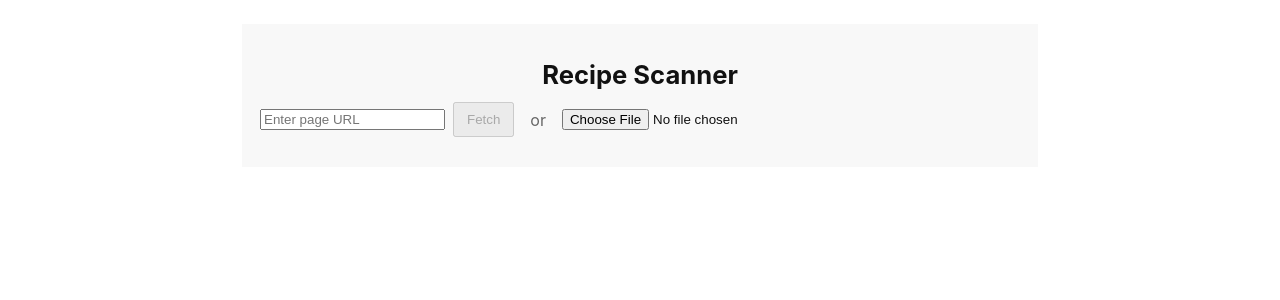
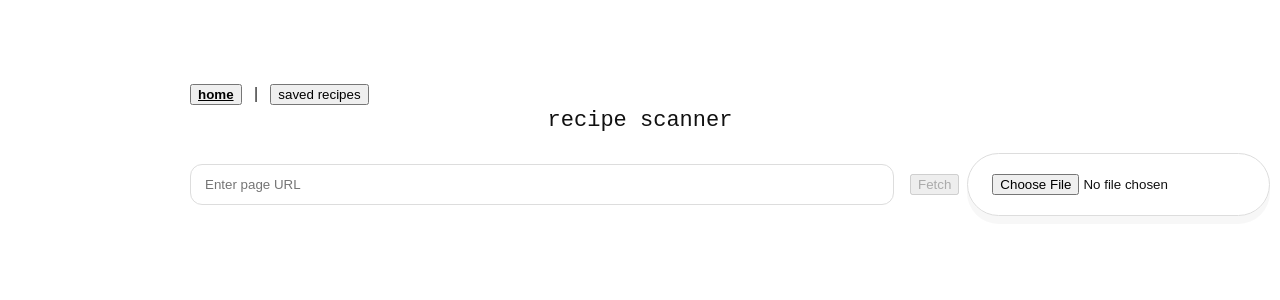
Before and after one commit to chloe608/recipe-scanner, a React (Create React App) app: page / in a window 1280 px wide. Shown: the top 300 px of the page. Built offline with nearby package versions, Linux system fonts and the light colour scheme.

Commit message:
add saved recipes tab

```diff
--- a/src/App.css
+++ b/src/App.css
@@ -38,19 +38,19 @@
 }
 
 .recipe-extractor {
-  max-width: 760px;
-  margin: 24px auto;
-  padding: 18px;
-  font-family: -apple-system, BlinkMacSystemFont, 'Segoe UI', Roboto, 'Helvetica Neue', Arial;
+  max-width: 900px;
+  margin: 40px auto;
+  padding: 36px 24px;
+  font-family: Inter, -apple-system, BlinkMacSystemFont, 'Segoe UI', Roboto, 'Helvetica Neue', Arial;
   color: #111;
 }
-.recipe-extractor { background: #f8f8f8; }
+.recipe-extractor { background: #fff; }
 .result { background: #fff; }
 .recipe-extractor h1 { font-size: 1.6rem; margin-bottom: 12px; }
 .controls { display:flex; gap:8px; align-items:center; margin-bottom:12px; }
-.controls input[type="text"], .controls input[type="url"] { flex:1; padding:8px; }
+.controls input[type="text"], .controls input[type="url"] { flex:1; padding:14px 18px; border-radius: 28px; border: 1px solid #ddd; box-shadow: 0 6px 0 rgba(0,0,0,0.03); }
 .controls input[type="file"] { max-width: 220px; }
-.controls button { padding:8px 12px; }
+.controls button { padding:8px 12px; border-radius: 6px; }
 .or { margin: 0 8px; color:#666 }
 .result { text-align:left; background: #fff; padding: 16px; border-radius:6px; box-shadow: 0 1px 2px rgba(0,0,0,0.06); }
 .recipe-title { font-size:1.4rem; margin:0 0 8px 0; }
@@ -114,3 +114,20 @@
 @keyframes spin {
   to { transform: rotate(360deg); }
 }
+
+/* Top-left nav and centered search style */
+.top-nav { display:flex; gap:12px; align-items:center; position:relative; }
+.top-nav .links { position:absolute; left:0; top:8px; font-family: 'Courier New', monospace; color:#222; }
+.centered-title { text-align:center; margin-top:32px; margin-bottom:20px; font-family: 'Courier New', monospace; font-size:22px; }
+.big-search { display:flex; justify-content:center; margin: 18px 0 30px 0; }
+.big-search input { width: 640px; padding: 20px 24px; border-radius: 42px; border: 1px solid #ddd; box-shadow: 0 8px 0 rgba(0,0,0,0.03); }
+.big-search.split { display:flex; align-items:center; gap:8px; }
+.big-search.split { box-sizing: border-box; }
+.big-search.split .big-search-input { width:100%; border-radius: 12px; padding: 12px 14px; box-shadow:none; box-sizing: border-box; }
+.big-search.split > div[style] { min-width: 140px; display:flex; align-items:center; }
+.nav-active { font-weight:700; text-decoration:underline; }
+.saved-list { display:flex; flex-direction:column; gap:12px; }
+.saved-item { padding:12px; border:1px solid #eee; border-radius:8px; }
+.save-action { margin-top:12px; }
+.save-action button { background:#111; color:#fff; padding:8px 12px; border-radius:6px; border:none; }
+.actions button { margin-right:8px; }
--- a/src/components/RecipeExtractor.js
+++ b/src/components/RecipeExtractor.js
@@ -7,6 +7,10 @@ export default function RecipeExtractor() {
   const [recipe, setRecipe] = useState(null);
   const [error, setError] = useState(null);
   const [isLoading, setIsLoading] = useState(false);
+  const [view, setView] = useState('home'); // 'home' | 'saved'
+  const [saved, setSaved] = useState(() => {
+    try { return JSON.parse(localStorage.getItem('savedRecipes') || '[]'); } catch { return []; }
+  });
   const outputRef = useRef();
 
   function decodeHtml(str) {
@@ -39,6 +43,20 @@ export default function RecipeExtractor() {
     } finally {
       setIsLoading(false);
     }
+  }
+
+  function saveCurrentRecipe() {
+    if (!recipe) return;
+    const entry = { id: Date.now(), timestamp: new Date().toISOString(), ...recipe };
+    const next = [entry, ...saved];
+    setSaved(next);
+    try { localStorage.setItem('savedRecipes', JSON.stringify(next)); } catch (e) {}
+  }
+
+  function removeSaved(id) {
+    const next = saved.filter(s => s.id !== id);
+    setSaved(next);
+    try { localStorage.setItem('savedRecipes', JSON.stringify(next)); } catch (e) {}
   }
 
   function handleFile(e) {
@@ -175,13 +193,41 @@ export default function RecipeExtractor() {
 
   return (
     <div className="recipe-extractor">
-      <h1>Recipe Scanner</h1>
-      <div className="controls">
-        <input placeholder="Enter page URL" value={url} onChange={(e)=>setUrl(e.target.value)} disabled={isLoading} />
-        <button onClick={()=>fetchAndExtract(url)} disabled={!url || isLoading}>Fetch</button>
-        <span className="or">or</span>
-        <input type="file" accept=".html,.htm,text/html" onChange={handleFile} disabled={isLoading} />
+      <div className="top-nav">
+        <div className="links">
+          <button className={view==='home'? 'nav-active':''} onClick={()=>setView('home')}>home</button>
+          <span> | </span>
+          <button className={view==='saved'? 'nav-active':''} onClick={()=>setView('saved')}>saved recipes</button>
+        </div>
       </div>
+      <div className="centered-title">recipe scanner</div>
+      {view==='home' && (
+        <div className="big-search split">
+          <div style={{flex:1, paddingRight:8}}>
+            <input className="big-search-input" placeholder="Enter page URL" value={url} onChange={(e)=>setUrl(e.target.value)} disabled={isLoading} />
+          </div>
+          <div style={{width:180, display:'flex', gap:8}}>
+            <button onClick={()=>fetchAndExtract(url)} disabled={!url || isLoading}>Fetch</button>
+            <input type="file" accept=".html,.htm,text/html" onChange={handleFile} disabled={isLoading} />
+          </div>
+        </div>
+      )}
+
+      {view==='saved' && (
+        <div className="saved-list">
+          {saved.length===0 && <div>No saved recipes yet.</div>}
+          {saved.map(s=> (
+            <div key={s.id} className="saved-item">
+              <div style={{fontWeight:600}}>{s.title}</div>
+              <div style={{fontSize:12,color:'#666'}}>{new Date(s.timestamp).toLocaleString()}</div>
+              <div style={{marginTop:6}}>
+                <button onClick={()=>{ setRecipe(s); setView('home'); }}>Open</button>
+                <button onClick={()=>removeSaved(s.id)} style={{marginLeft:8}}>Delete</button>
+              </div>
+            </div>
+          ))}
+        </div>
+      )}
 
       {isLoading && (
         <div className="loading">
@@ -218,6 +264,7 @@ export default function RecipeExtractor() {
 
       {recipe && (
         <div className="actions">
+          <button onClick={saveCurrentRecipe}>Save recipe</button>
           <button onClick={downloadPdf}>Download PDF</button>
           <button onClick={()=>{ setRecipe(null); setHtmlFile(null); setUrl(''); }}>Clear</button>
         </div>
```
